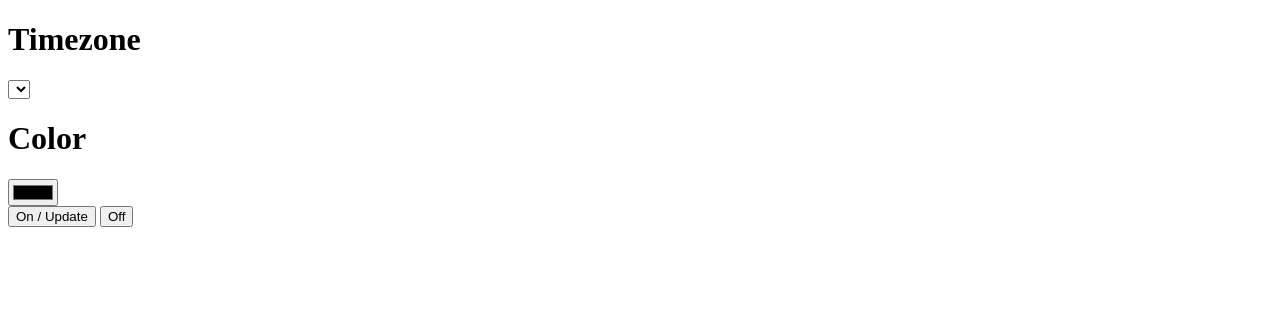
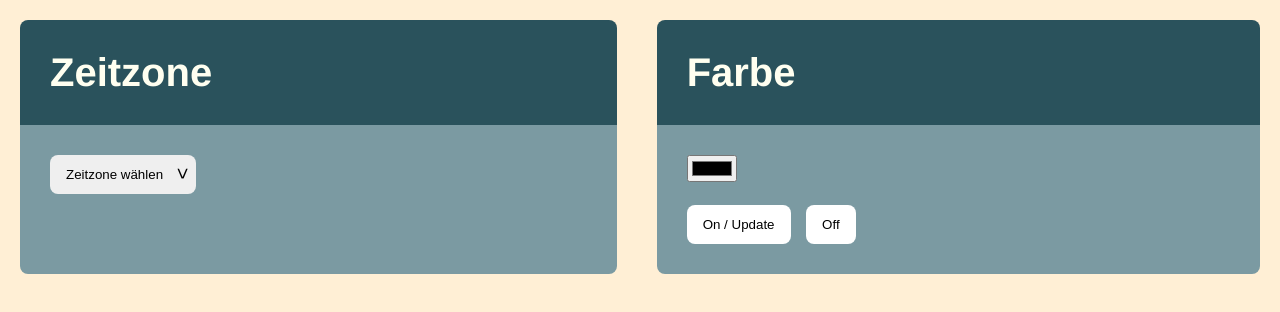
Before and after one commit to r3dDoX/WordClock, a website: page assets/config.html in a window 1280 px wide. Drawn offline with Linux system fonts and the light colour scheme; no server answers.

Commit message:
add some basic styling to the config page

```diff
--- /dev/null
+++ b/assets/config.css
@@ -0,0 +1,99 @@
+html {
+    font-size: 125%;
+    font-family: 'helvetica neue', arial, verdana, sans-serif;
+}
+
+html, body {
+    margin: 0;
+    padding: 0;
+    height: 100vh;
+    background-color: papayawhip;
+}
+
+main {
+    display: flex;
+    flex-wrap: wrap;
+}
+
+.element {
+    flex: 1 1 auto;
+    display: flex;
+    flex-direction: column;
+    min-width: 15rem;
+    margin: 1rem;
+}
+
+h1 {
+    margin: 0;
+    padding: 1.5rem;
+    background-color: #2A525C;
+    color: ivory;
+    border-radius: 0.4rem 0.4rem 0 0;
+}
+
+.content {
+    flex: 1 1 auto;
+    background-color: #7B9AA2;
+    padding: 1.5rem;
+    border-radius: 0 0 0.4rem 0.4rem;
+}
+
+input[type="color"] {
+    display: block;
+}
+
+button {
+    -webkit-appearance: none;
+    appearance: none;
+    border: none;
+    display: inline-block;
+    padding: 0.6rem 0.8rem;
+    background-color: white;
+    border-radius: 0.4rem;
+    cursor: pointer;
+}
+
+button:hover {
+    color: white;
+    background-color: #183A42;
+}
+
+button ~ button {
+    margin-left: .5rem;
+}
+
+.select-wrapper {
+    display: inline-block;
+    position: relative;
+}
+
+.select-wrapper::after {
+    position: absolute;
+    right: 0.2rem;
+    top: 0.35rem;
+    width: 1rem;
+    content: ">";
+    color: black;
+    transform: rotate(90deg);
+    pointer-events: none;
+    text-align: center;
+}
+
+select {
+    -webkit-appearance: none;
+    appearance: none;
+    border: none;
+    padding: 0.6rem 1.6rem 0.6rem 0.8rem;
+    border-radius: 0.4rem;
+    outline: none;
+    cursor: pointer;
+}
+
+select::-ms-expand {
+    display: none;
+}
+
+.select-wrapper:hover select, .select-wrapper:hover::after {
+    background-color: #183A42;
+    color: white;
+}
--- a/assets/config.html
+++ b/assets/config.html
@@ -3,16 +3,30 @@
 <head>
     <meta charset="UTF-8">
     <title>WordClock Configuration</title>
+    <link rel="stylesheet" href="/config.css">
 </head>
 <body>
-<h1>Timezone</h1>
-<select id="timezones"></select>
+<main>
+    <div class="element">
+        <h1>Zeitzone</h1>
+        <div class="content">
+            <div class="select-wrapper">
+                <select id="timezones">
+                    <option>Zeitzone wählen</option>
+                </select>
+            </div>
+        </div>
+    </div>
+    <div class="element">
+        <h1>Farbe</h1>
+        <div class="content">
+            <input type="color" id="color"><br>
 
-<h1>Color</h1>
-<input type="color" id="color"><br>
-
-<button id="on">On / Update</button>
-<button id="off">Off</button>
+            <button id="on">On / Update</button>
+            <button id="off">Off</button>
+        </div>
+    </div>
+</main>
 
 <script src="config.js"></script>
 </body>
```
